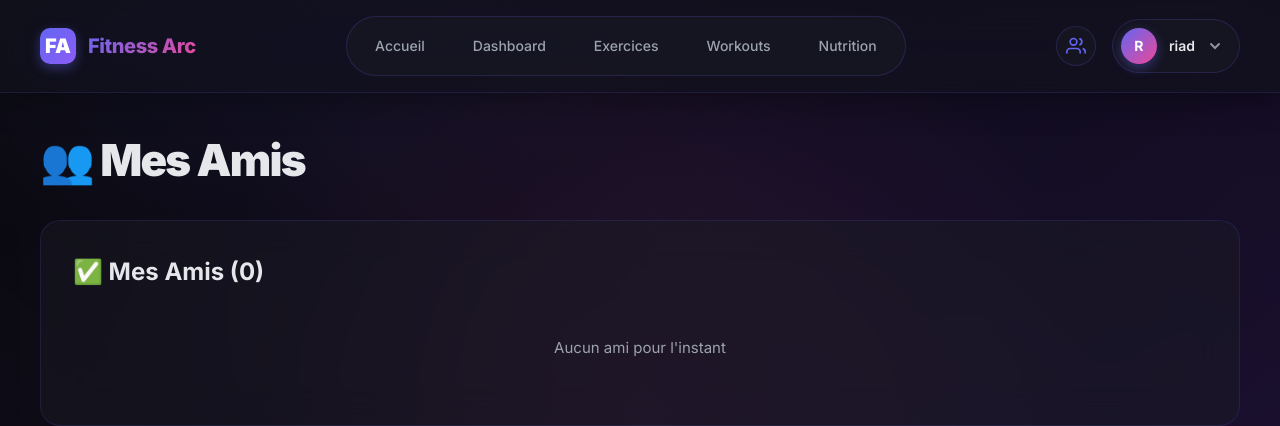
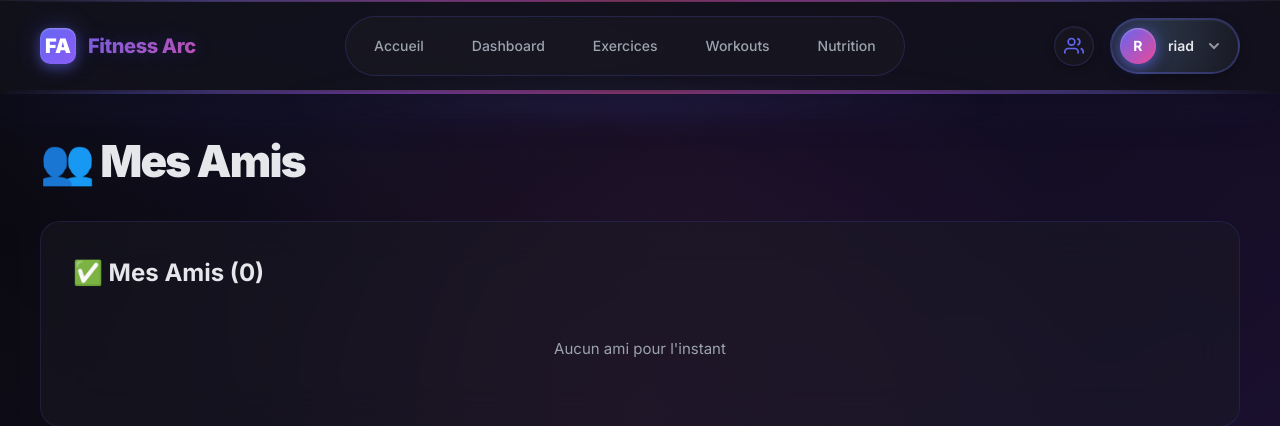
Before and after one commit to fus3r/FitnessArc, a Django app: page /accounts/friends/ in a window 1280 px wide. Shown: the top 426 px of the page. Run offline with Django 5.2, Linux system fonts and the light colour scheme; a user stored in the database is signed in; data comes from the database, SQL or seed files in the repository.

Commit message:
[style] Improved Navbar

```diff
--- a/week2/Project_FitnessArc/fitness_arc/templates/base.html
+++ b/week2/Project_FitnessArc/fitness_arc/templates/base.html
@@ -17,6 +17,12 @@
     @keyframes slideIn{from{opacity:0;transform:translateY(20px)}to{opacity:1;transform:translateY(0)}}
     @keyframes float{0%,100%{transform:translateY(0px)}50%{transform:translateY(-20px)}}
     @keyframes rotate{0%{transform:rotate(0deg)}100%{transform:rotate(360deg)}}
+    @keyframes navGlow{
+      0%,100%{opacity:0.3;filter:brightness(1) hue-rotate(0deg)}
+      25%{opacity:0.6;filter:brightness(1.3) hue-rotate(15deg)}
+      50%{opacity:0.4;filter:brightness(1.1) hue-rotate(30deg)}
+      75%{opacity:0.6;filter:brightness(1.3) hue-rotate(15deg)}
+    }
     body{
       font-family:'Inter',sans-serif;
       background:linear-gradient(135deg,#0a0a0f 0%,#1a0f2e 25%,#0f1a2e 50%,#0a0a0f 100%);
@@ -44,14 +50,63 @@
       animation:float 15s ease-in-out infinite;
     }
     header{
-      background:rgba(18,18,26,0.7);backdrop-filter:blur(30px) saturate(180%);
-      border-bottom:1px solid rgba(99,102,241,0.15);
+      background:rgba(18,18,26,0.85);
+      backdrop-filter:blur(30px) saturate(180%);
+      border-bottom:2px solid transparent;
+      border-image:linear-gradient(90deg,
+                    transparent 0%,
+                    rgba(99,102,241,0.3) 10%,
+                    rgba(168,85,247,0.5) 30%,
+                    rgba(236,72,153,0.5) 50%,
+                    rgba(168,85,247,0.5) 70%,
+                    rgba(99,102,241,0.3) 90%,
+                    transparent 100%) 1;
       position:sticky;top:0;z-index:100;
-      box-shadow:0 8px 32px rgba(0,0,0,0.3);
+      box-shadow:0 8px 32px rgba(0,0,0,0.4),
+                 0 0 60px rgba(99,102,241,0.15),
+                 inset 0 1px 0 rgba(255,255,255,0.05);
+      position:relative;
+    }
+    header::before{
+      content:'';
+      position:absolute;
+      inset:0;
+      border-radius:0;
+      padding:2px;
+      background:linear-gradient(90deg,
+                  transparent,
+                  rgba(99,102,241,0.6),
+                  rgba(168,85,247,0.7),
+                  rgba(236,72,153,0.7),
+                  rgba(168,85,247,0.7),
+                  rgba(99,102,241,0.6),
+                  transparent);
+      -webkit-mask:linear-gradient(#fff 0 0) content-box,
+                   linear-gradient(#fff 0 0);
+      -webkit-mask-composite:xor;
+      mask-composite:exclude;
+      opacity:0.4;
+      animation:navGlow 8s ease-in-out infinite;
+      pointer-events:none;
+    }
+    header::after{
+      content:'';
+      position:absolute;
+      bottom:-20px;
+      left:50%;
+      transform:translateX(-50%);
+      width:60%;
+      height:20px;
+      background:radial-gradient(ellipse at center,
+                  rgba(99,102,241,0.3) 0%,
+                  transparent 70%);
+      filter:blur(15px);
+      pointer-events:none;
     }
     nav{
       max-width:1600px;margin:0 auto;padding:1rem 2.5rem;
       display:flex;align-items:center;justify-content:space-between;
+      position:relative;z-index:1;
     }
     .nav-brand{
       display:flex;align-items:center;gap:0.75rem;
@@ -61,13 +116,30 @@
       background:linear-gradient(135deg,var(--primary),var(--secondary));
       display:flex;align-items:center;justify-content:center;
       font-weight:900;font-size:1.25rem;color:#fff;
-      box-shadow:0 4px 12px rgba(99,102,241,0.4);
+      box-shadow:0 4px 12px rgba(99,102,241,0.4),
+                 0 0 24px rgba(99,102,241,0.3),
+                 inset 0 1px 2px rgba(255,255,255,0.3);
+      position:relative;
+      transition:all 0.3s ease;
+    }
+    .nav-brand-logo:hover{
+      box-shadow:0 6px 20px rgba(99,102,241,0.6),
+                 0 0 40px rgba(99,102,241,0.5),
+                 inset 0 1px 3px rgba(255,255,255,0.4);
+      transform:scale(1.05) rotateZ(-5deg);
     }
     .nav-brand-text{
       font-size:1.25rem;font-weight:800;
       background:linear-gradient(135deg,var(--primary),var(--accent));
+      background-size:200% auto;
       -webkit-background-clip:text;-webkit-text-fill-color:transparent;
       background-clip:text;letter-spacing:-0.02em;
+      animation:shimmerText 3s linear infinite;
+      text-shadow:0 0 20px rgba(99,102,241,0.3);
+    }
+    @keyframes shimmerText{
+      0%{background-position:0% center}
+      100%{background-position:200% center}
     }
     .nav-center{
       display:flex;align-items:center;gap:0.5rem;
@@ -78,15 +150,26 @@
       color:var(--text-dim);text-decoration:none;font-weight:500;
       font-size:14px;transition:all 0.3s cubic-bezier(0.4,0,0.2,1);
       padding:0.625rem 1.25rem;border-radius:30px;white-space:nowrap;
-      position:relative;
+      position:relative;overflow:hidden;
     }
+    .nav-center a::before{
+      content:'';position:absolute;inset:0;
+      background:radial-gradient(circle at center, rgba(99,102,241,0.2), transparent 70%);
+      opacity:0;transition:opacity 0.3s ease;
+    }
+    .nav-center a:hover::before{opacity:1}
     .nav-center a.active{
       background:linear-gradient(135deg,var(--primary),var(--secondary));
-      color:#fff;box-shadow:0 4px 16px rgba(99,102,241,0.5);
+      color:#fff;
+      box-shadow:0 4px 16px rgba(99,102,241,0.6),
+                 0 0 24px rgba(99,102,241,0.3),
+                 inset 0 1px 2px rgba(255,255,255,0.2);
     }
     .nav-center a:not(.active):hover{
-      color:var(--text);background:rgba(51,65,85,0.5);
+      color:var(--text);
+      background:rgba(51,65,85,0.6);
       transform:translateY(-2px);
+      box-shadow:0 4px 12px rgba(99,102,241,0.2);
     }
     .nav-right{
       display:flex;align-items:center;gap:1rem;
@@ -97,11 +180,32 @@
     .nav-friends-icon a{
       display:flex;align-items:center;justify-content:center;
       width:40px;height:40px;border-radius:50%;
-      background:rgba(26,26,36,0.6);border:1px solid rgba(99,102,241,0.2);
-      transition:all 0.2s;text-decoration:none;
+      background:radial-gradient(circle at 30% 30%, rgba(51,65,85,0.8), rgba(26,26,36,0.9));
+      border:2px solid rgba(99,102,241,0.3);
+      transition:all 0.3s ease;text-decoration:none;
+      box-shadow:0 2px 8px rgba(0,0,0,0.3),
+                 inset 0 1px 2px rgba(255,255,255,0.05);
+      position:relative;
+    }
+    .nav-friends-icon a::before{
+      content:'';position:absolute;inset:-2px;border-radius:50%;
+      background:conic-gradient(from 0deg, transparent, rgba(99,102,241,0.6), transparent);
+      opacity:0;transition:opacity 0.3s ease;animation:spin 3s linear infinite;
+      filter:blur(4px);
+    }
+    .nav-friends-icon a:hover::before{opacity:1}
+    .nav-friends-icon a:hover{
+      border-color:rgba(99,102,241,0.6);
+      box-shadow:0 4px 16px rgba(99,102,241,0.4),
+                 0 0 24px rgba(99,102,241,0.2);
+      transform:scale(1.05);
     }
     .nav-friends-icon svg{
-      color:var(--primary);
+      color:var(--primary);position:relative;z-index:1;
+    }
+    @keyframes spin{
+      from{transform:rotate(0deg)}
+      to{transform:rotate(360deg)}
     }
     .nav-friends-icon .pending-requests-count{
       position:absolute;top:-4px;right:-4px;
@@ -117,17 +221,34 @@
     .nav-user{
       display:flex;align-items:center;gap:0.75rem;
       padding:0.5rem 1rem 0.5rem 0.5rem;
-      background:rgba(26,26,36,0.6);border-radius:50px;
-      border:1px solid rgba(99,102,241,0.2);
-      transition:all 0.2s;cursor:pointer;
+      background:radial-gradient(circle at 30% 30%, rgba(51,65,85,0.8), rgba(26,26,36,0.9));
+      border-radius:50px;
+      border:2px solid rgba(99,102,241,0.3);
+      transition:all 0.3s ease;cursor:pointer;
+      box-shadow:0 4px 12px rgba(0,0,0,0.3),
+                 inset 0 1px 2px rgba(255,255,255,0.05);
+      position:relative;
     }
-    .nav-user:hover{border-color:rgba(99,102,241,0.4)}
+    .nav-user::before{
+      content:'';position:absolute;inset:-2px;border-radius:50px;
+      background:linear-gradient(135deg, rgba(99,102,241,0.6), rgba(168,85,247,0.6));
+      opacity:0;transition:opacity 0.3s ease;
+      filter:blur(8px);z-index:-1;
+    }
+    .nav-user:hover{
+      border-color:rgba(99,102,241,0.6);
+      box-shadow:0 6px 20px rgba(99,102,241,0.4),
+                 0 0 32px rgba(99,102,241,0.2);
+    }
+    .nav-user:hover::before{opacity:1}
     .nav-avatar{
       width:36px;height:36px;border-radius:50%;
       background:linear-gradient(135deg,var(--primary),var(--accent));
       display:flex;align-items:center;justify-content:center;
       color:#fff;font-weight:700;font-size:14px;
-      box-shadow:0 4px 12px rgba(99,102,241,0.4);
+      box-shadow:0 4px 12px rgba(99,102,241,0.5),
+                 0 0 20px rgba(99,102,241,0.3),
+                 inset 0 1px 2px rgba(255,255,255,0.3);
     }
     .nav-username{
       color:var(--text);font-size:14px;font-weight:600;
```
